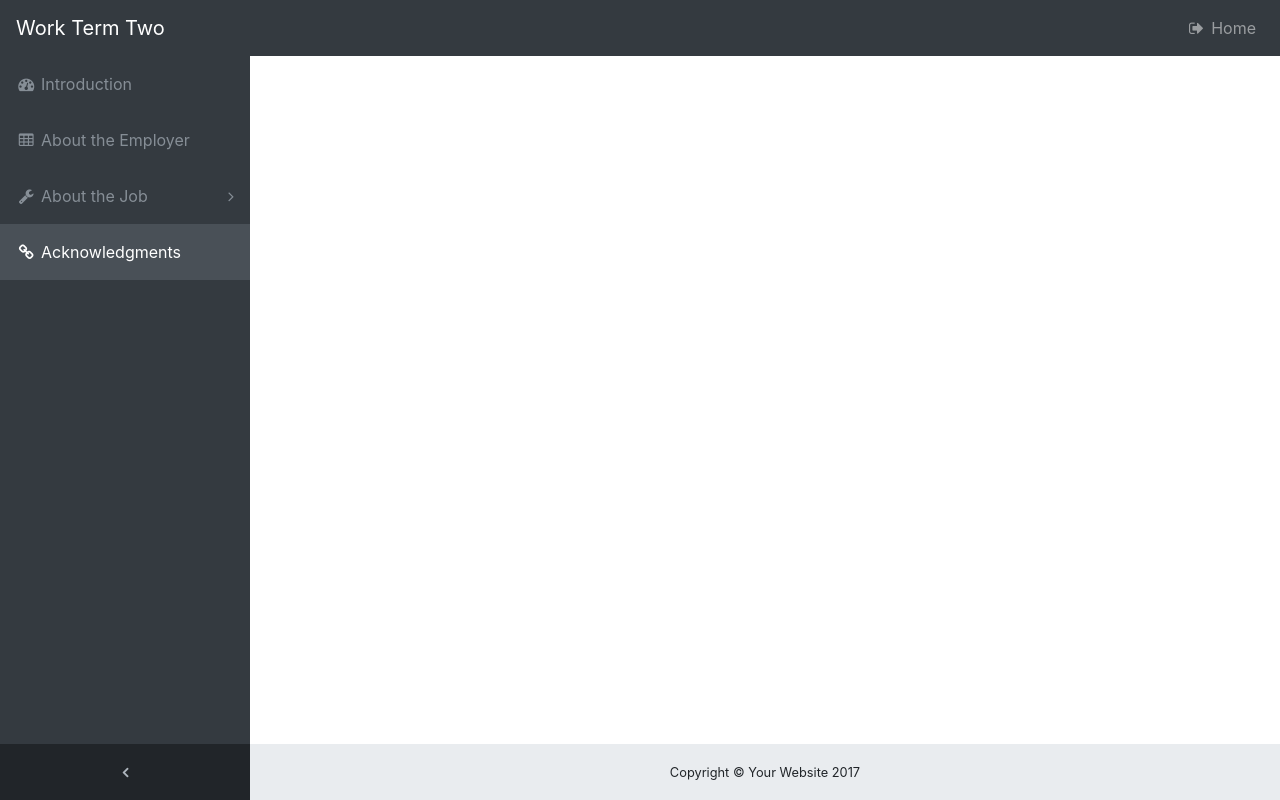
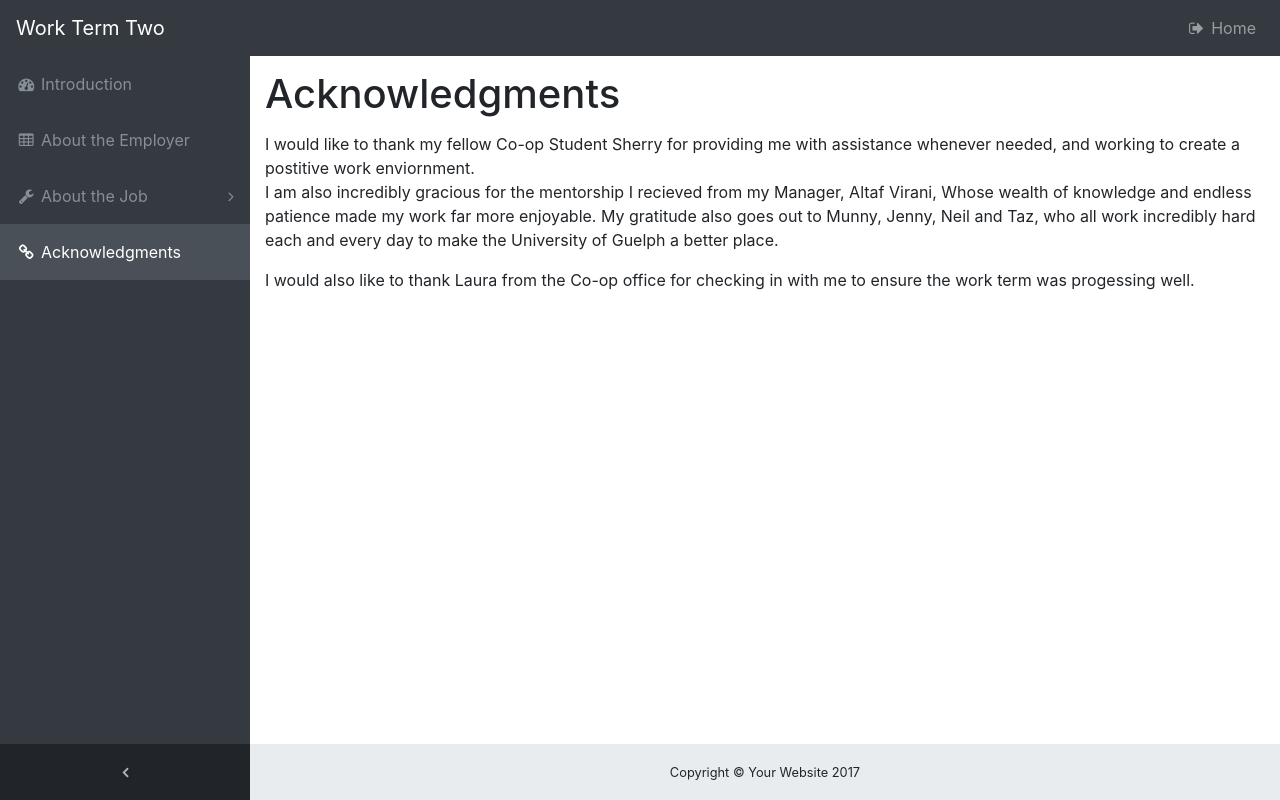
Before and after one commit to worktermtwo/Work-term-two, a website with bundled scripts: page ack.html in a window 1280 px wide. Built offline with nearby package versions, Linux system fonts and the light colour scheme.

Commit message:
Add files via upload

```diff
--- a/ack.html
+++ b/ack.html
@@ -96,7 +96,13 @@
     <div class="content-wrapper">
 
       <div class="container-fluid">
-
+          <h1> Acknowledgments</h1>
+          <p></p><p></p>
+          <p>
+              I would like to thank my fellow Co-op Student Sherry for providing me with assistance whenever needed, and working to create a postitive work enviornment.</br> I am also incredibly gracious for the mentorship I recieved from my Manager, Altaf Virani, Whose wealth of knowledge and endless patience made my work far more enjoyable. My gratitude also goes out to Munny, Jenny, Neil and Taz, who all work incredibly hard each and every day to make the University of Guelph a better place.
+          </p><p>
+              I would also like to thank Laura from the Co-op office for checking in with me to ensure the work term was progessing well.
+          </p>
       </div>
       <!-- /.container-fluid -->
 
```
